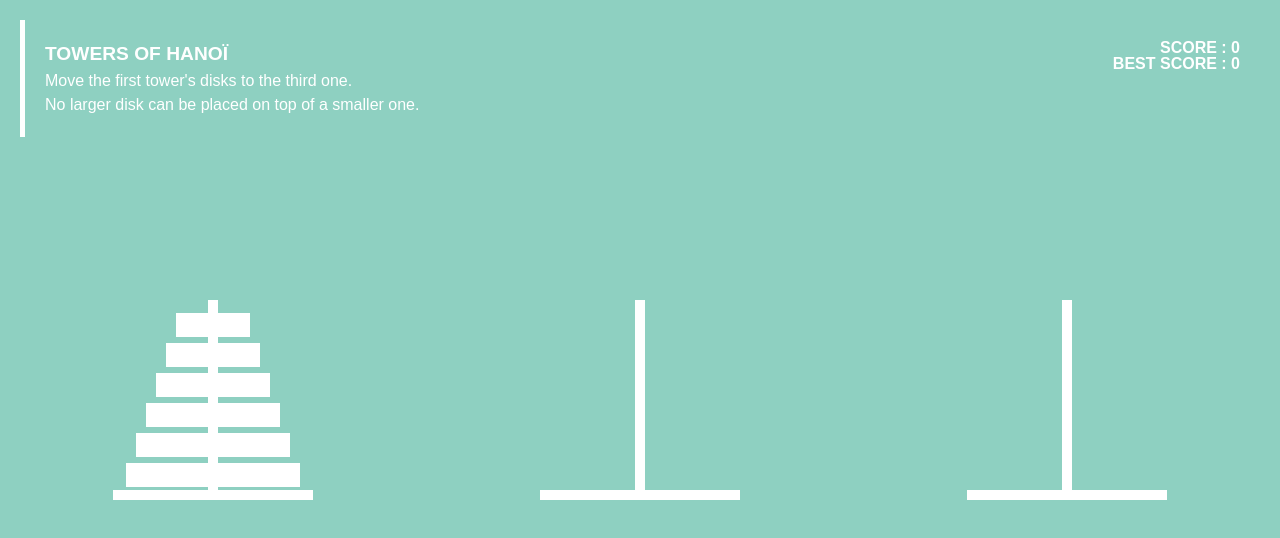
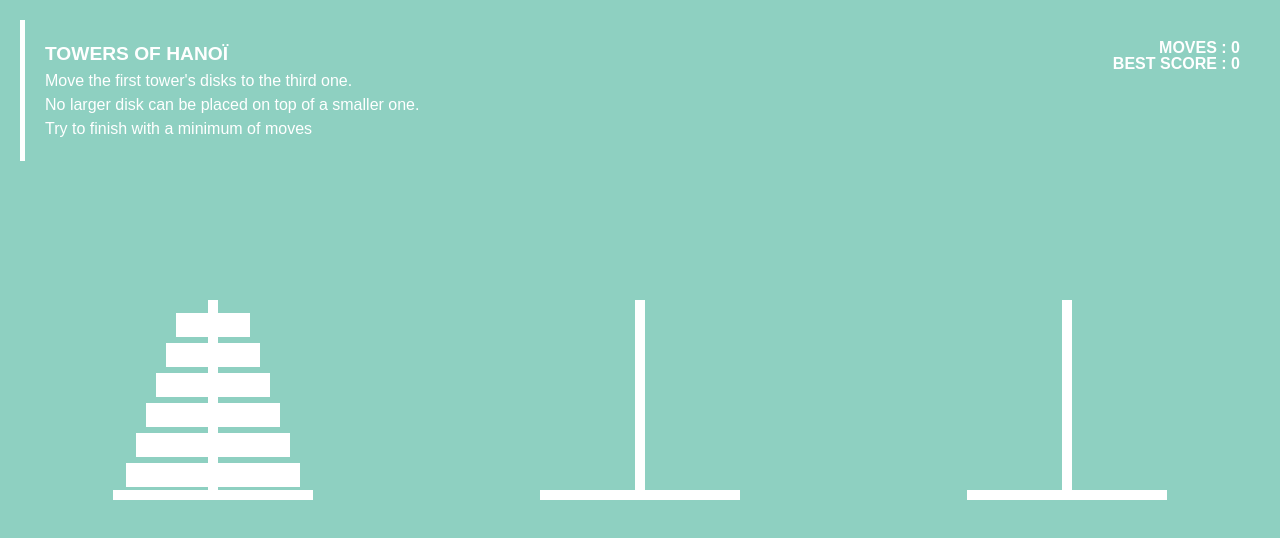
Before and after one commit to shatice/kucukoyunlar, a website built with Parcel: page src/hanoi.html in a window 1280 px wide. Built offline with nearby package versions, Linux system fonts and the light colour scheme.

Commit message:
add extra rule

```diff
--- a/src/hanoi.html
+++ b/src/hanoi.html
@@ -14,9 +14,10 @@
             <h1>Towers of Hanoï</h1>
             <p>Move the first tower's disks to the third one.</p>
             <p>No larger disk can be placed on top of a smaller one.</p>
+            <p>Try to finish with a minimum of moves</p>
         </div>
         <div class="gameScores">
-            <p class="score">Score : 0</p>
+            <p class="score">Moves : 0</p>
             <p class="bestScore">Best score : 0</p>
         </div>
         <ul class="tower">
```
